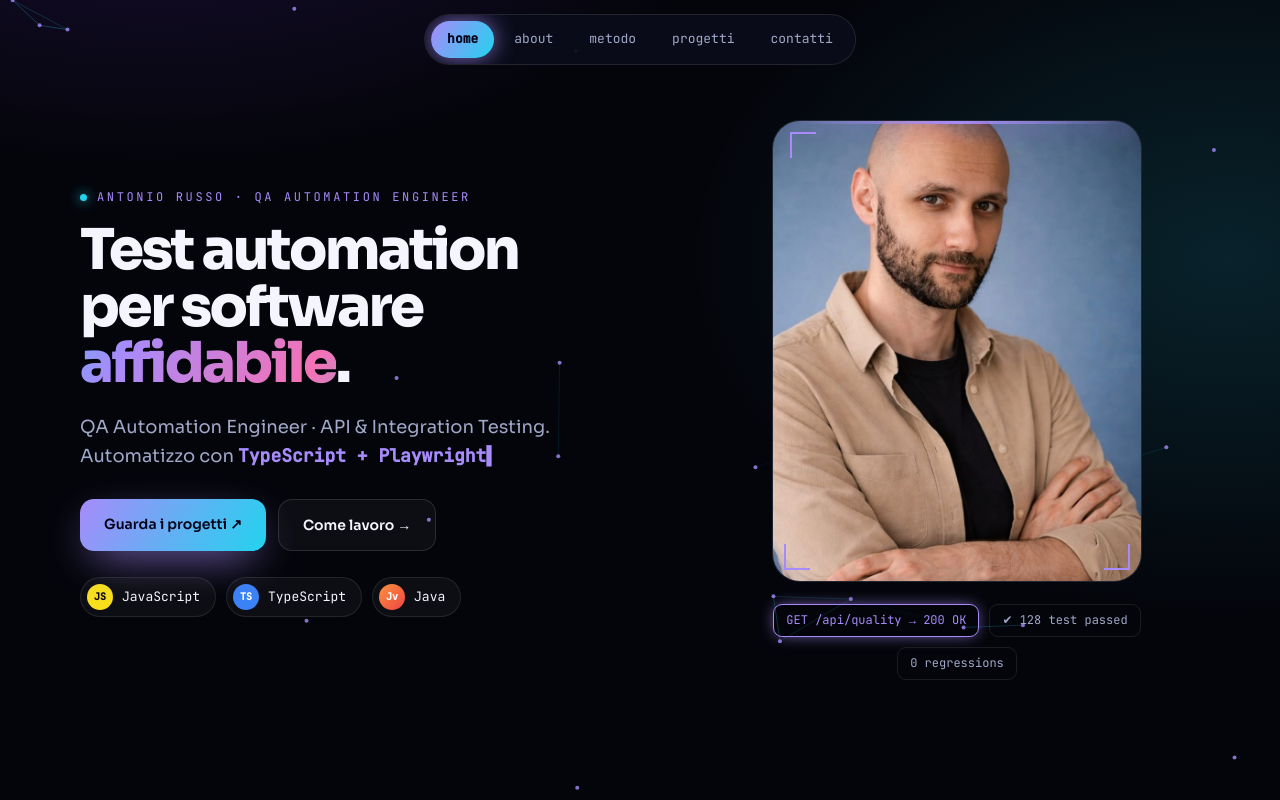
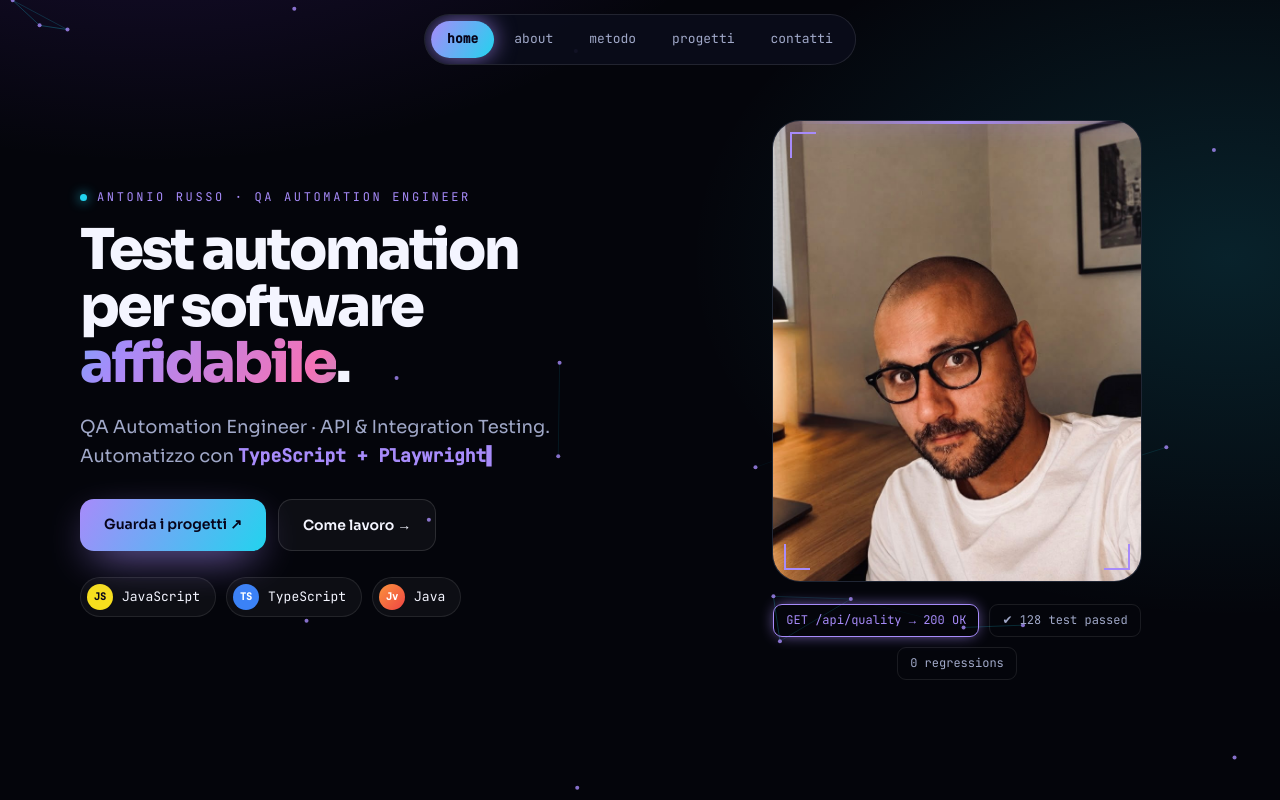
Before and after one commit to antonio-russo-qa/qa-portfolio, a plain HTML site: page index.html in a window 1280 px wide. Shown: the top 800 px of the page. Drawn offline with Linux system fonts and the light colour scheme.

Commit message:
Update index.html

```diff
--- a/index.html
+++ b/index.html
@@ -420,7 +420,7 @@ html.lite{scroll-behavior:auto}
 <script>
 const $=s=>document.querySelector(s),$$=s=>[...document.querySelectorAll(s)];
 const LITE=document.documentElement.classList.contains('lite');let lf=0;
-const IMG={p:"images/antonio.jpg",c:"images/chi-sono.jpg",k:"images/coding.jpg",s:"images/testing-profile.jpg",j1:"images/progetto-enterprise-qa.jpg",j2:"images/progetto-backend-migration.jpg",j3:"images/progetto-iot-security.jpg",j4:"images/progetto-vr-webgl.jpg",j5:"images/progetto-medical-iot.jpg",j6:"images/progetto-sports-analytics.jpg"};
+const IMG={p:"images/antonionews.jpg",c:"images/chi-sono.jpg",k:"images/coding.jpg",s:"images/testing-profile.jpg",j1:"images/progetto-enterprise-qa.jpg",j2:"images/progetto-backend-migration.jpg",j3:"images/progetto-iot-security.jpg",j4:"images/progetto-vr-webgl.jpg",j5:"images/progetto-medical-iot.jpg",j6:"images/progetto-sports-analytics.jpg"};
 /* ---------- router ---------- */
 function route(){const id=['home','about','metodo','progetti','contatti'].includes(location.hash.slice(1))?location.hash.slice(1):'home';
  $$('.pg').forEach(p=>p.classList.toggle('on',p.id===id));$$('nav a').forEach(a=>a.classList.toggle('on',a.getAttribute('href')==='#'+id));scrollTo({top:0,left:0,behavior:'instant'});$$('.pg.on .k').forEach(scramble);if(id==='home')setTimeout(rs,30);moveInd()}
```
